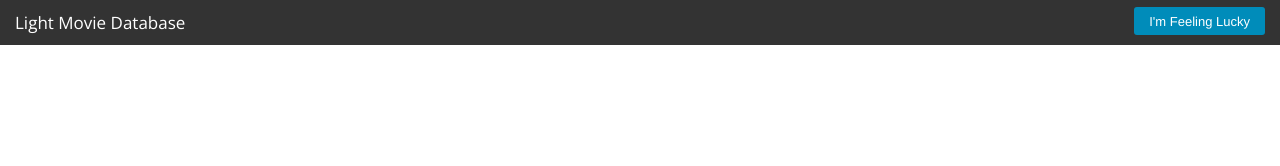
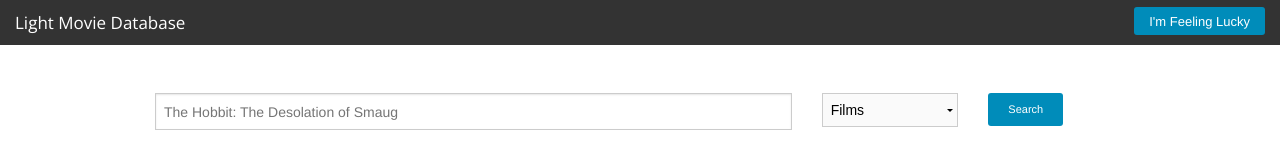
Before and after one commit to citruspi/Wintergarten-Web, a plain HTML site: page templates/main.html in a window 1280 px wide. Drawn offline with nearby package versions, Linux system fonts and the light colour scheme.

Commit message:
Added search field

```diff
--- /dev/null
+++ b/static/css/style.css
@@ -0,0 +1,5 @@
+.top-bar {
+
+    margin-bottom: 3em;
+
+}
--- a/templates/main.html
+++ b/templates/main.html
@@ -7,6 +7,7 @@
         <meta name="viewport" content="width=device-width, initial-scale=1.0" />
         <title>Light Movie Database</title>
         <link rel="stylesheet" href="/static/css/foundation.css" />
+        <link rel="stylesheet" href="/static/css/style.css" />
         <script src="/static/js/modernizr.js"></script>
 
     </head>
@@ -36,6 +37,34 @@
 
         </nav>
 
+        <div class="row">
+
+            <div class="large-8 columns">
+
+                <input type="text" placeholder="The Hobbit: The Desolation of Smaug"/>
+
+            </div>
+
+            <div class="large-2 columns">
+
+                <select>
+
+                    <option>Films</option>
+                    <option>People</option>
+
+                </select>
+
+            </div>
+
+
+            <div class="large-2 columns">
+
+                <a href="#" class="button radius tiny">Search</a>
+
+            </div>
+
+        </div>
+
         <script src="/static/js/jquery.js"></script>
         <script src="/static/js/foundation.min.js"></script>
         <script>
```
